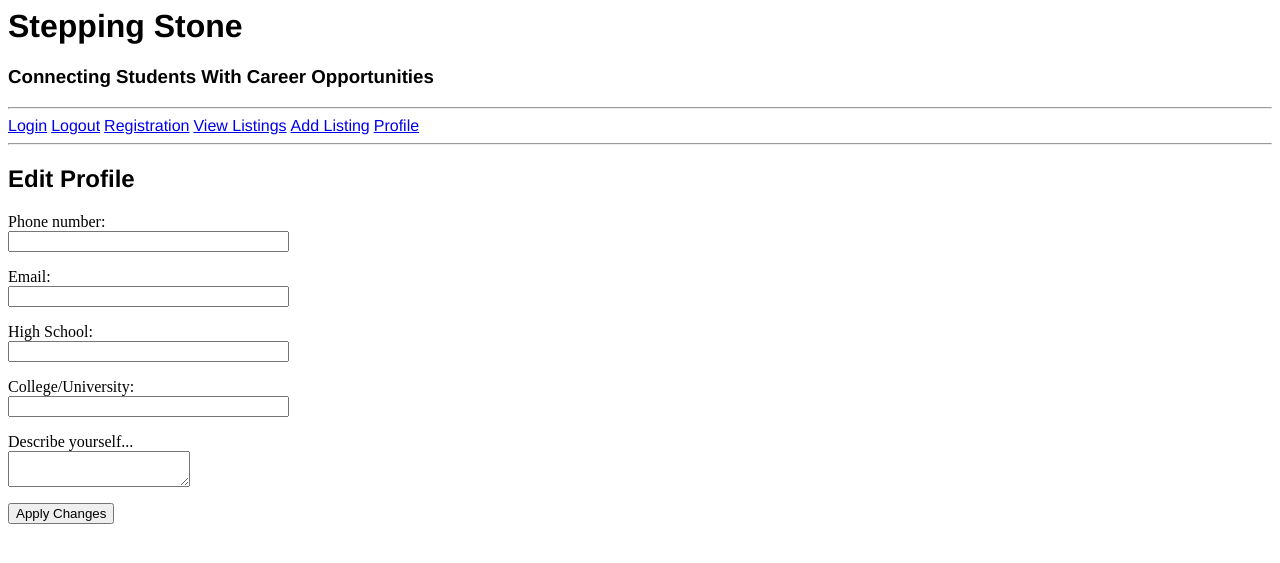
After one commit to ErikSchuessler/steppingstonedev, a Flask app: page /edit_profile in a window 1280 px wide. The commit adds this page. Shown: the top 563 px of the page. Run offline with Flask 2, Linux system fonts and the light colour scheme.

Commit message:
started changes on profile functionality

```diff
--- a/app/routes.py
+++ b/app/routes.py
@@ -46,12 +46,13 @@ def logout():
     logout_user()
     return redirect(url_for('hello'))
 
-@app.route('/profile', methods=['GET', 'POST'])
+@app.route('/profile')
 def profile():
+    return render_template('profile.html')
+
+@app.route('/edit_profile', methods=['GET', 'POST'])
+def edit_profile():
     profileForm = ProfileForm()
-    referencesForm = ReferencesForm()
-    jobHistoryForm = JobHistoryForm()
-
     if profileForm.validate_on_submit():
         phoneNumber = profileForm.phoneNumber.data
         contactEmail = profileForm.contactEmail.data
@@ -62,8 +63,44 @@ def profile():
         profile = Profile(studentId=1, phoneNumber=phoneNumber, contactEmail=contactEmail, highSchool=highSchool, university=university, introduction=introduction)
         db.session.add(profile)
         db.session.commit()
+        return redirect(url_for('profile'))
+    return render_template('edit_profile.html', profileForm= ProfileForm())
+
+@app.route('/add_reference', methods=['GET','POST'])
+def add_reference():
+    referencesForm = ReferencesForm()
+
+    if referencesForm.validate_on_submit():
+        name = referencesForm.name.data
+        email = referencesForm.email.data
+        phoneNumber = phoneNumber.referencesForm.data
+        organization = organization.referencesForm.data
+
+        reference = Reference(profiledId=1, name=name, email=email, phoneNumber=phoneNumber, organization=organization)
+        db.session.add(profile)
+        db.session.commit()
+        return redirect(url_for('profile'))
+    return render_template('add_reference.html')
+
+@app.route('/add_job_history', methods=['GET','POST'])
+def add_job_history():
+    jobHistoryForm = JobHistoryForm()
+
+    if jobHistoryForm.validate_on_submit():
+        title = jobHistoryForm.name.data
+        companyName = jobHistoryForm.email.data
+        startDate = phoneNumber.jobHistoryForm.data
+        endDate = organization.jobHistoryForm.data
+        description = description
+
+        jobHistory = JobHistory(profiledId=1, name=name, email=email, phoneNumber=phoneNumber, organization=organization)
+        db.session.add(profile)
+        db.session.commit()
         return redirect(url_for('hello'))
-    return render_template('profile.html', profileForm= ProfileForm())
+    return render_template('add_reference.html')
+
+
+
 
 @app.route('/add_listing', methods=['GET', 'POST'])
 def add_listing():
--- a/app/templates/base.html
+++ b/app/templates/base.html
@@ -15,7 +15,7 @@
           text-align: left;
         }
         .center {
-          text-align: center;
+          text-align: left;
         }
         a {
           font-family: Helvetica
--- /dev/null
+++ b/app/templates/edit_profile.html
@@ -0,0 +1,29 @@
+{% extends "base.html" %}
+
+{% block content %}
+    <h2>Edit Profile</h2>
+    <form action="" method="post" novalidate>
+        {{ profileForm.hidden_tag() }}
+        <p>
+            {{ profileForm.phoneNumber.label }}<br>
+            {{ profileForm.phoneNumber(size=32) }}
+        </p>
+        <p>
+            {{ profileForm.contactEmail.label }}<br>
+            {{ profileForm.contactEmail(size=32) }}
+        </p>
+        <p>
+            {{ profileForm.highSchool.label }}<br>
+            {{ profileForm.highSchool(size=32) }}
+        </p>
+        <p>
+            {{ profileForm.university.label }}<br>
+            {{ profileForm.university(size=32) }}
+        </p>
+        <p>
+            {{ profileForm.introduction.label }}<br>
+            {{ profileForm.introduction(size=32) }}
+        </p>
+        <p>{{ profileForm.submit() }}</p>
+    </form>
+{% endblock %}
```
